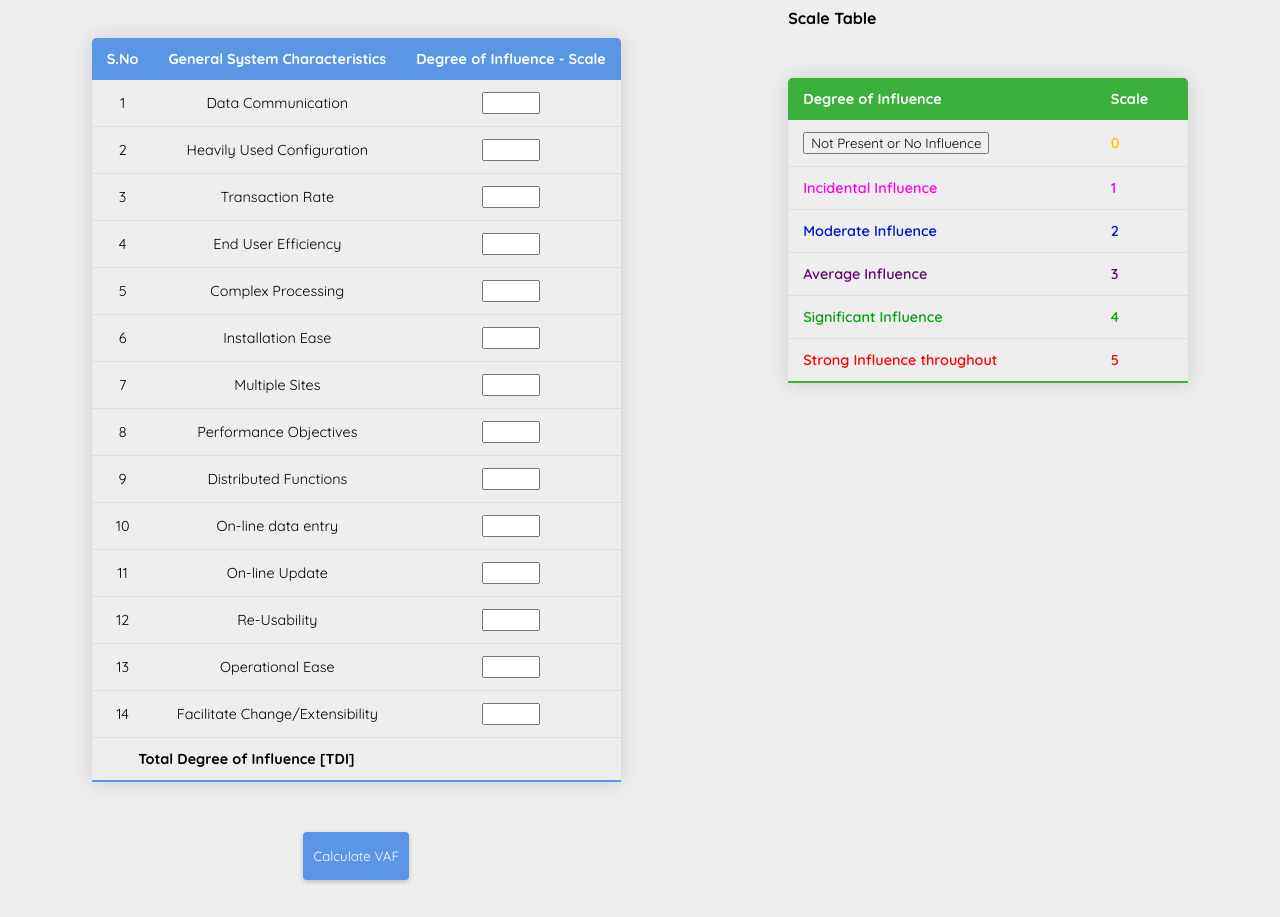
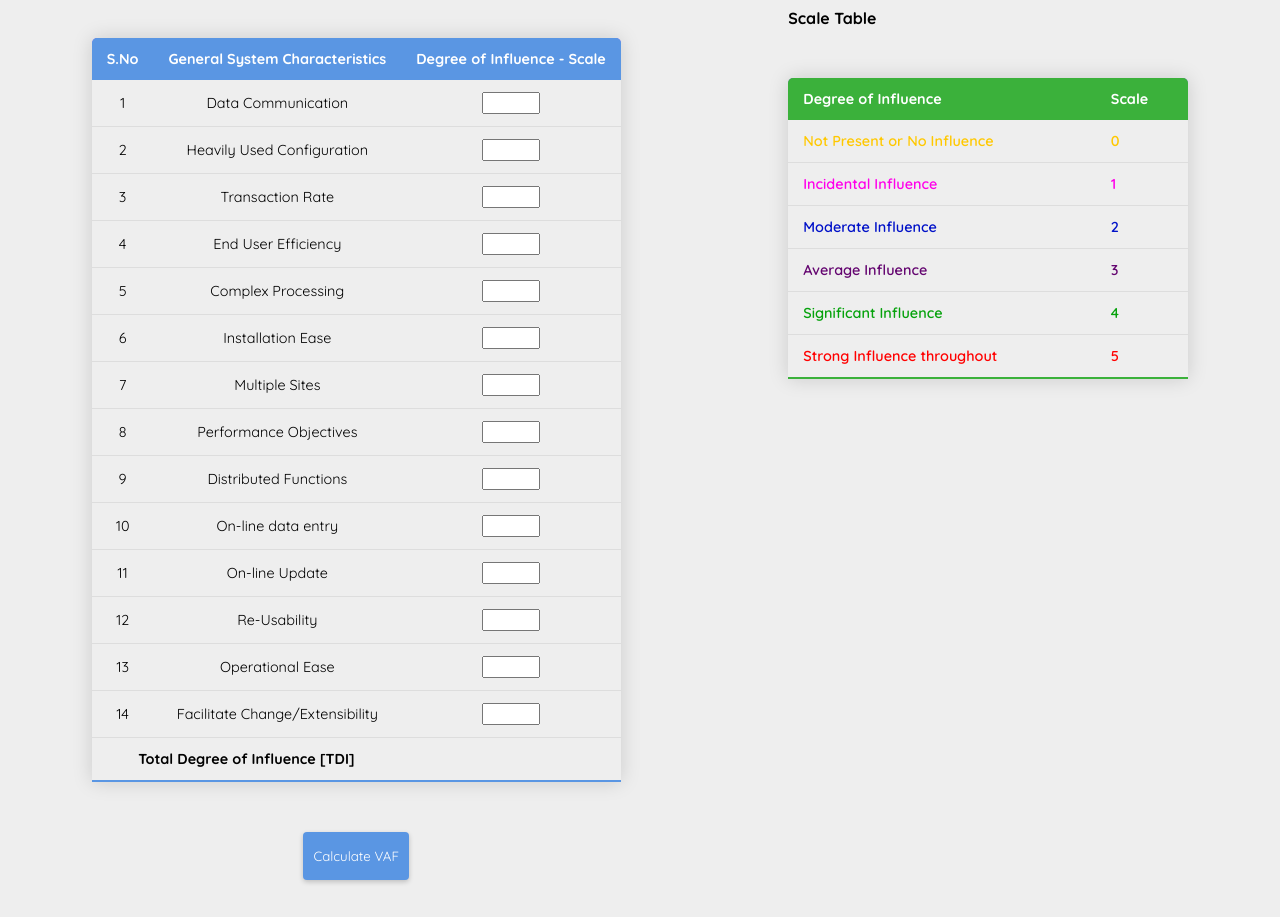
Before and after one commit to axy-moon/FPA, a plain HTML site: page index.html in a window 1280 px wide. Shown: the part 860-1777 px from the top of the page. Drawn offline with Linux system fonts and the light colour scheme.

Commit message:
javascript

```diff
--- a/index.html
+++ b/index.html
@@ -208,7 +208,7 @@
             </thead>
             <tbody>
                 <tr style="color: rgb(255, 200, 0);">
-                    <td onclick="gscValues()"><button>Not Present or No Influence</button></td>
+                    <td>Not Present or No Influence</td>
                     <td>0</td>
                 </tr>
                 <tr  style="color: rgb(255, 0, 234);" >
```
